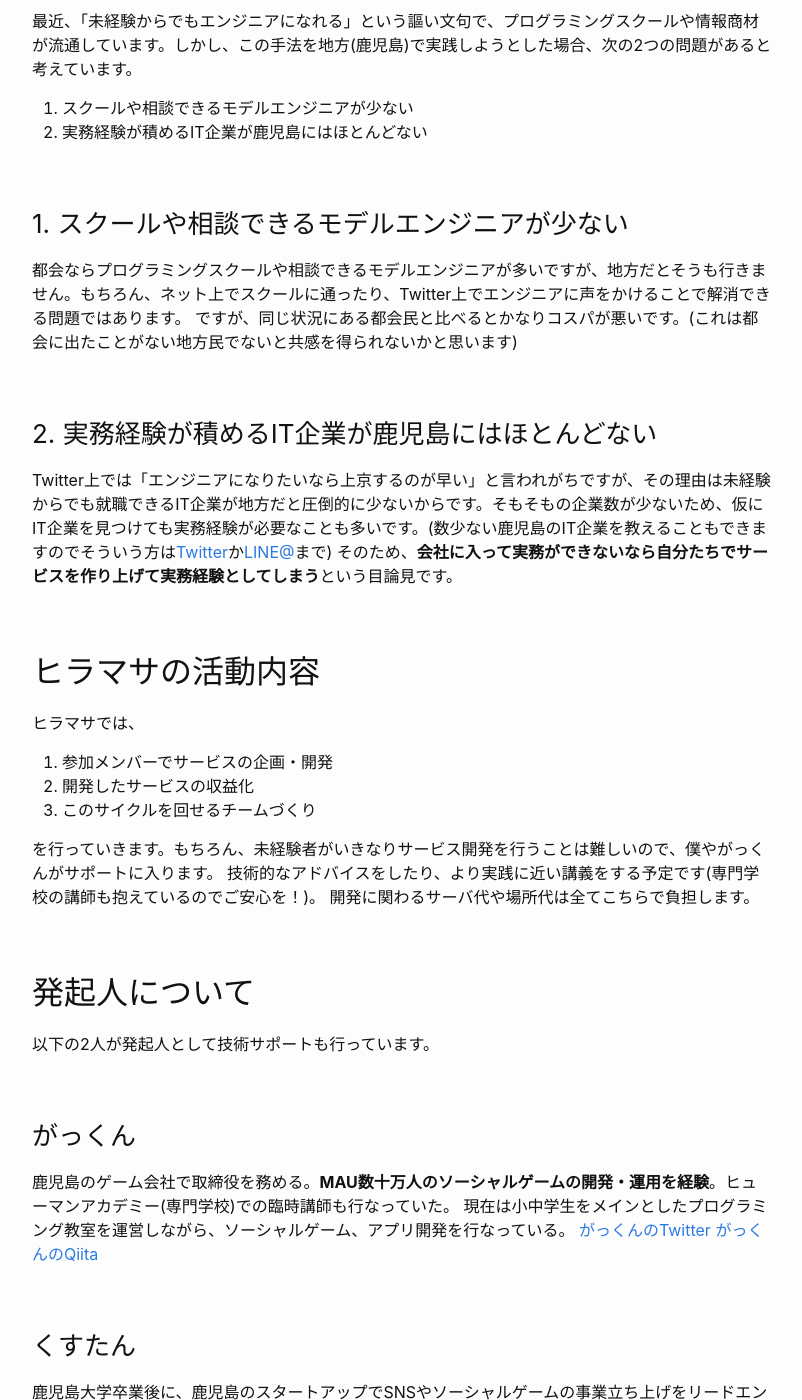
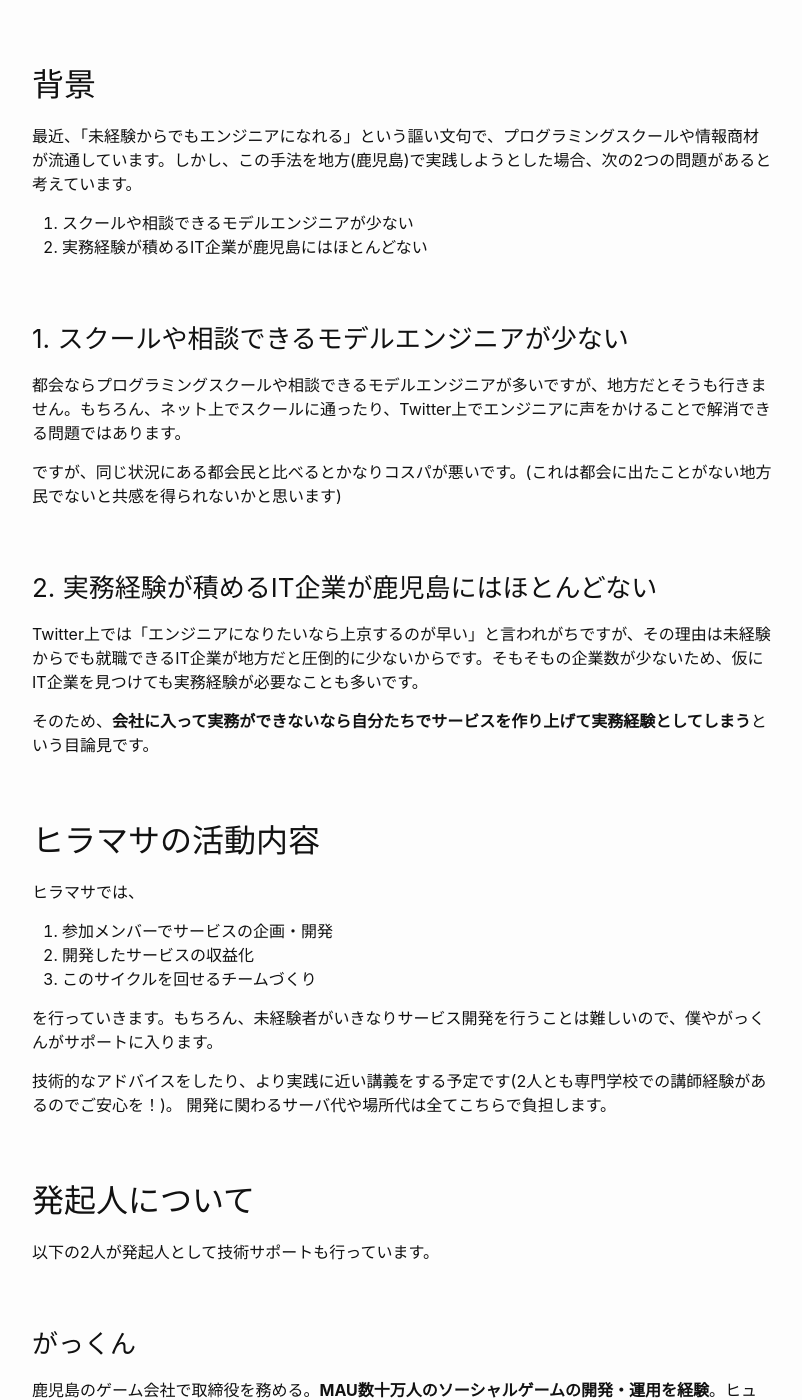
Before and after one commit to qst-exe/qst-blog, a Jekyll site: the page built from _posts/2019-09-22-post-344.md, in a window 1280 px wide and 1400 px high, scrolled down 636 px. Shown: the whole window, without its empty margins (238-1040 px from the left). Built offline with Jekyll 4.4.1, drawn with Linux system fonts in a browser that asks for light colours; some of the changed text lies outside the part shown.

Commit message:
記事のフォーマット体裁を整えた

```diff
--- a/_posts/2019-09-22-post-344.md
+++ b/_posts/2019-09-22-post-344.md
@@ -1,6 +1,6 @@
 ---
-author: kusutan
-title: 鹿児島で未経験からエンジニアになれるサークル「ヒラマサ」設立
+author: qst
+title: 鹿児島でエンジニアサークル「ヒラマサ」設立
 slug: post-344
 id: 344
 date: '2019-09-22 18:13:25'
@@ -13,13 +13,13 @@ tags:
   - エンジニア
   - ヒラマサ
   - プログラミング
-  - 学生団体
   - 未経験
-  - 起業
   - 鹿児島
 ---
 
-どうも、くすたんです。最近、知人の[がっくん](https://twitter.com/H_g_k_n)とエンジニア未経験から実務経験を積めるサークル「ヒラマサ」を立ち上げました。 https://twitter.com/H_g_k_n/status/1168501527394148352
+どうも、くすたんです。最近、知人の[がっくん](https://twitter.com/H_g_k_n)とエンジニア未経験から実務経験を積めるサークル「ヒラマサ」を立ち上げました。
+
+{% twitter https://twitter.com/H_g_k_n/status/1168501527394148352 %}
 
 ## ヒラマサとは
 
@@ -34,11 +34,15 @@ tags:
 
 ### 1\. スクールや相談できるモデルエンジニアが少ない
 
-都会ならプログラミングスクールや相談できるモデルエンジニアが多いですが、地方だとそうも行きません。もちろん、ネット上でスクールに通ったり、Twitter上でエンジニアに声をかけることで解消できる問題ではあります。 ですが、<span class="pinkline">同じ状況にある都会民と比べるとかなりコスパが悪い</span>です。(これは都会に出たことがない地方民でないと共感を得られないかと思います)
+都会ならプログラミングスクールや相談できるモデルエンジニアが多いですが、地方だとそうも行きません。もちろん、ネット上でスクールに通ったり、Twitter上でエンジニアに声をかけることで解消できる問題ではあります。
+
+ですが、<span class="pinkline">同じ状況にある都会民と比べるとかなりコスパが悪い</span>です。(これは都会に出たことがない地方民でないと共感を得られないかと思います)
 
 ### 2. 実務経験が積めるIT企業が鹿児島にはほとんどない
 
-Twitter上では「<span class="pinkline">エンジニアになりたいなら上京するのが早い</span>」と言われがちですが、その理由は未経験からでも就職できるIT企業が地方だと圧倒的に少ないからです。そもそもの企業数が少ないため、仮にIT企業を見つけても実務経験が必要なことも多いです。(数少ない鹿児島のIT企業を教えることもできますのでそういう方は[Twitter](https://twitter.com/kusutann)か[LINE@](https://line.me/R/ti/p/%40fty2344f)まで) そのため、<span class="pinkline" style="font-weight: bold;">会社に入って実務ができないなら自分たちでサービスを作り上げて実務経験としてしまう</span>という目論見です。
+Twitter上では「<span class="pinkline">エンジニアになりたいなら上京するのが早い</span>」と言われがちですが、その理由は未経験からでも就職できるIT企業が地方だと圧倒的に少ないからです。そもそもの企業数が少ないため、仮にIT企業を見つけても実務経験が必要なことも多いです。
+
+そのため、<span class="pinkline" style="font-weight: bold;">会社に入って実務ができないなら自分たちでサービスを作り上げて実務経験としてしまう</span>という目論見です。
 
 ## ヒラマサの活動内容
 
@@ -48,7 +52,9 @@ Twitter上では「<span class="pinkline">エンジニアになりたいなら
 2.  開発したサービスの収益化
 3.  このサイクルを回せるチームづくり
 
-を行っていきます。もちろん、未経験者がいきなりサービス開発を行うことは難しいので、僕やがっくんがサポートに入ります。 技術的なアドバイスをしたり、より実践に近い講義をする予定です(専門学校の講師も抱えているのでご安心を！)。 <span class="pinkline">開発に関わるサーバ代や場所代は全てこちらで負担</span>します。
+を行っていきます。もちろん、未経験者がいきなりサービス開発を行うことは難しいので、僕やがっくんがサポートに入ります。
+
+技術的なアドバイスをしたり、より実践に近い講義をする予定です(2人とも専門学校での講師経験があるのでご安心を！)。 <span class="pinkline">開発に関わるサーバ代や場所代は全てこちらで負担</span>します。
 
 ## 発起人について
 
@@ -56,7 +62,11 @@ Twitter上では「<span class="pinkline">エンジニアになりたいなら
 
 ### がっくん
 
-鹿児島のゲーム会社で取締役を務める。<span class="pinkline" style="font-weight: bold;">MAU数十万人のソーシャルゲームの開発・運用を経験</span>。<span class="pinkline">ヒューマンアカデミー(専門学校)での臨時講師</span>も行なっていた。 現在は小中学生をメインとしたプログラミング教室を運営しながら、ソーシャルゲーム、アプリ開発を行なっている。 [がっくんのTwitter](https://twitter.com/H_g_k_n) [がっくんのQiita](https://qiita.com/gkn)
+鹿児島のゲーム会社で取締役を務める。<span class="pinkline" style="font-weight: bold;">MAU数十万人のソーシャルゲームの開発・運用を経験</span>。<span class="pinkline">ヒューマンアカデミー(専門学校)での臨時講師</span>も行なっていた。 現在は小中学生をメインとしたプログラミング教室を運営しながら、ソーシャルゲーム、アプリ開発を行なっている。
+
+[がっくんのTwitter](https://twitter.com/H_g_k_n)
+
+[がっくんのQiita](https://qiita.com/gkn)
 
 ### くすたん
 
@@ -64,7 +74,11 @@ Twitter上では「<span class="pinkline">エンジニアになりたいなら
 
 ## 最後に
 
-「やりたいことを実現するのに学生や社会人の垣根はない」との思いから、<span class="pinkline">学生・社会人を問わず</span>に応募できます。 最初はお茶をしながら、活動内容をお話できればとおもっているので、興味を持った人はぜひご応募ください！ (フォームがうまく見れない方は[こちら](https://docs.google.com/forms/d/e/1FAIpQLScNy2cLv8ZSA094UxogTCtYoGBesptqM6xg6xUQVFgLeXmK4Q/viewform)からもフォームをご覧になれます) <iframe src="https://docs.google.com/forms/d/e/1FAIpQLScNy2cLv8ZSA094UxogTCtYoGBesptqM6xg6xUQVFgLeXmK4Q/viewform?embedded=true" width="640" height="900" frameborder="0" marginheight="0" marginwidth="0">読み込んでいます…</iframe>
+「やりたいことを実現するのに学生や社会人の垣根はない」との思いから、<span class="pinkline">学生・社会人を問わず</span>に応募できます。 最初はお茶をしながら、活動内容をお話できればとおもっているので、興味を持った人はぜひご応募ください！
+
+(フォームがうまく見れない方は[こちら](https://docs.google.com/forms/d/e/1FAIpQLScNy2cLv8ZSA094UxogTCtYoGBesptqM6xg6xUQVFgLeXmK4Q/viewform)からもフォームをご覧になれます)
+
+<iframe src="https://docs.google.com/forms/d/e/1FAIpQLScNy2cLv8ZSA094UxogTCtYoGBesptqM6xg6xUQVFgLeXmK4Q/viewform?embedded=true" width="640" height="900" frameborder="0" marginheight="0" marginwidth="0">読み込んでいます…</iframe>
 
 ### 活動レポ
 
```
